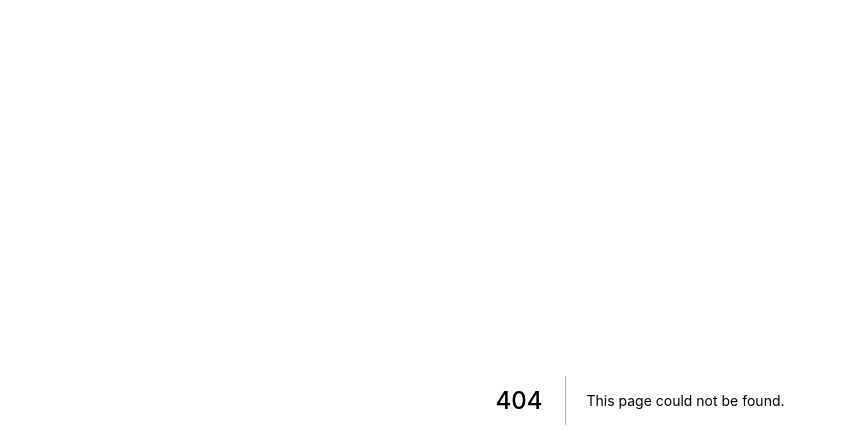
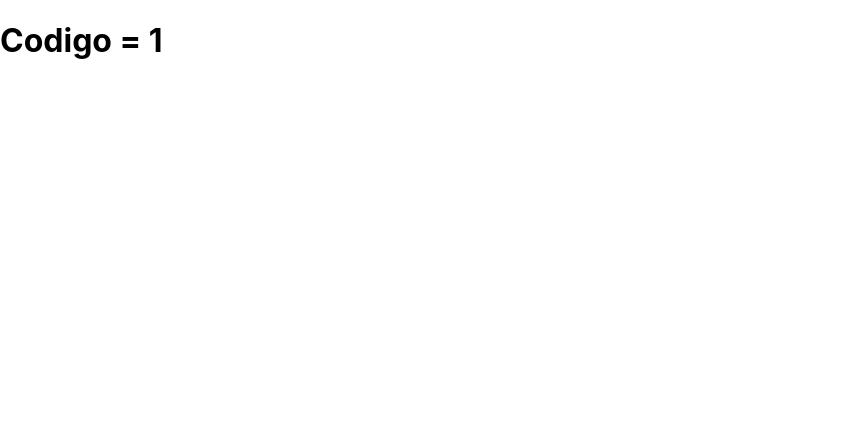
Before and after one commit to HugoLc/masterclass, a Next.js app in the folder fundamentos/: page /clientes/1 in a window 1280 px wide. Before the commit this address had no page. Shown: the top 448 px of the page, without its empty margins (0-846 px from the left). Built offline with nearby package versions, Linux system fonts and the light colour scheme.

Commit message:
sobre url dinamica com 1 parametro

```diff
--- /dev/null
+++ b/fundamentos/src/pages/clientes/[codigo].jsx
@@ -0,0 +1,13 @@
+import { useRouter } from "next/router"
+
+export default function ClientePorCodigo(){
+
+    const router = useRouter();
+
+    return (
+        <>
+            <h1>Codigo = {router.query.codigo}</h1>
+        </>
+    )
+
+}
```
Also changed, not shown: 1 other file (tests, documents, lock files or other folders).
